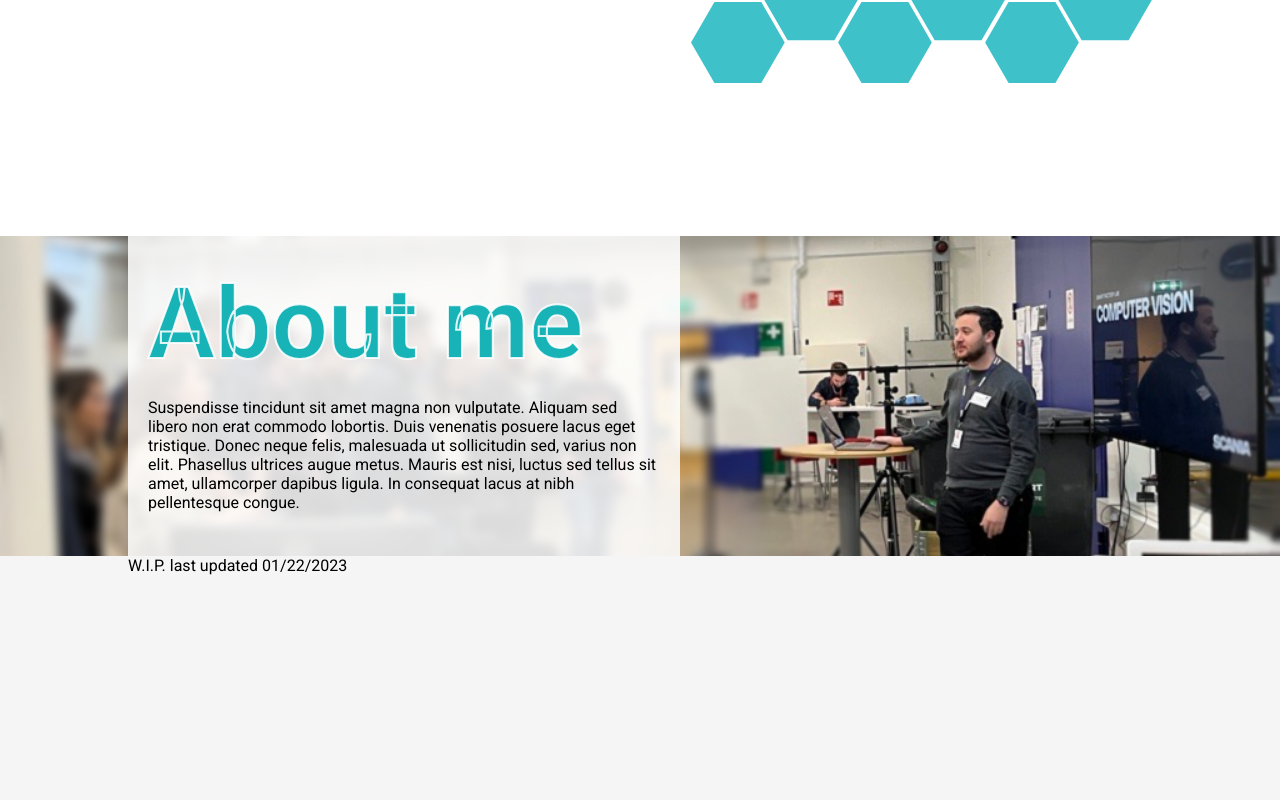
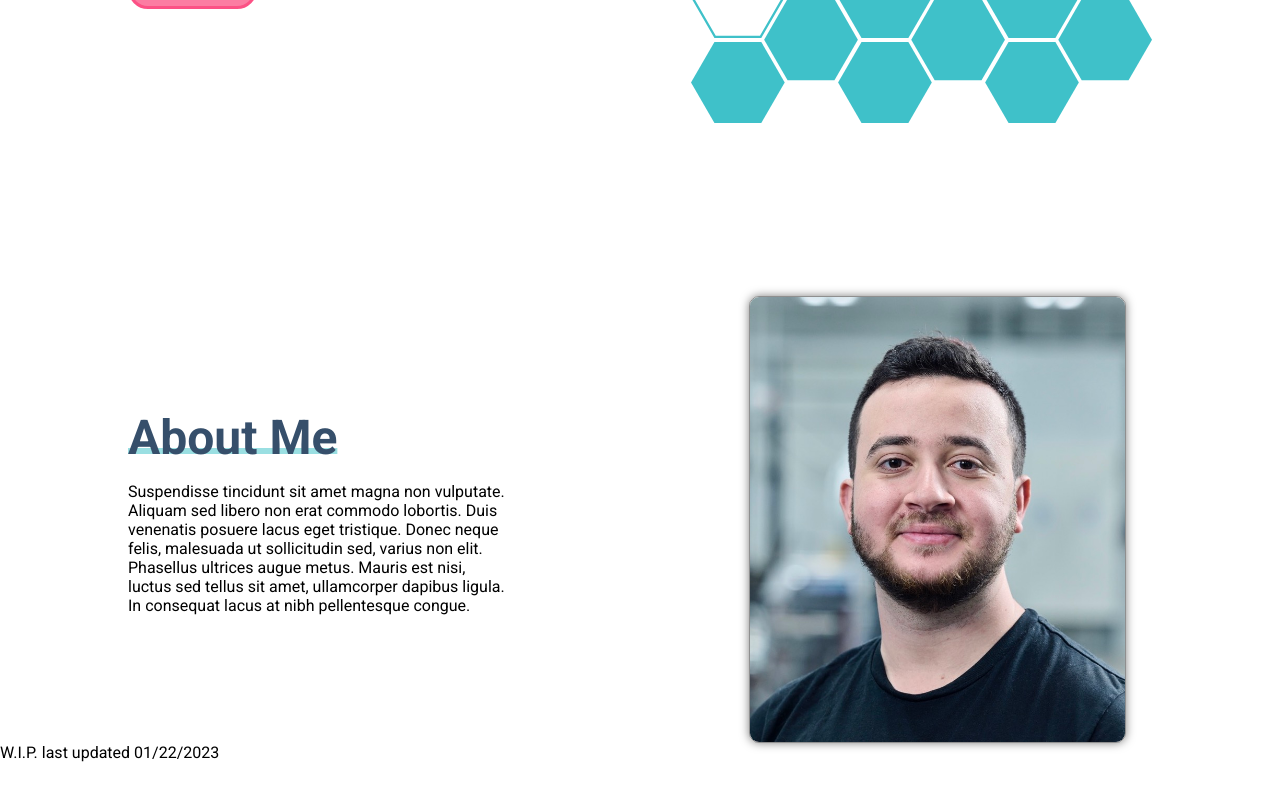
Before and after one commit to lectr1c/portfolio, a React (Vite) app: page / in a window 1280 px wide. Shown: the part 424-1224 px from the top of the page. Built offline with nearby package versions, Linux system fonts and the light colour scheme.

Commit message:
About Me Section Done

```diff
--- /dev/null
+++ b/src/Components/AboutMe.tsx
@@ -0,0 +1,14 @@
+import Portrait from "../assets/23106-100 Large.jpeg";
+export const AboutMe = () => {
+    return (
+        <section className="AboutMeContainer">
+            <div className="AboutMeInfo">
+                <h1>About Me</h1>
+                <p>Suspendisse tincidunt sit amet magna non vulputate. Aliquam sed libero non erat commodo lobortis. Duis venenatis posuere lacus eget tristique. Donec neque felis, malesuada ut sollicitudin sed, varius non elit. Phasellus ultrices augue metus. Mauris est nisi, luctus sed tellus sit amet, ullamcorper dapibus ligula. In consequat lacus at nibh pellentesque congue.  </p>
+            </div>
+            <div className="AboutMePortrait">
+                <img src={Portrait} alt={"My Portrait Photo"}/>
+            </div>
+        </section>
+    );
+};
--- a/src/Components/Main.tsx
+++ b/src/Components/Main.tsx
@@ -1,14 +1,10 @@
 import "../Styles/Main.scss";
 import image from "../assets/Presenting.jpg"
+import {AboutMe} from "./AboutMe";
 
 export default function Main() {
   return (<>
-    <section className="presentingSection">
-      <div>
-        <h1>About me</h1>
-        <p>Suspendisse tincidunt sit amet magna non vulputate. Aliquam sed libero non erat commodo lobortis. Duis venenatis posuere lacus eget tristique. Donec neque felis, malesuada ut sollicitudin sed, varius non elit. Phasellus ultrices augue metus. Mauris est nisi, luctus sed tellus sit amet, ullamcorper dapibus ligula. In consequat lacus at nibh pellentesque congue.  </p>
-      </div>
-    </section>
+    <AboutMe/>
     <div className="main">
       <div>
         W.I.P. last updated 01/22/2023
--- a/src/Styles/Hero.scss
+++ b/src/Styles/Hero.scss
@@ -3,19 +3,19 @@ $medium: 650px;
 $large: 900px;
 
 .Hero {
-  height: calc(80dvh);
+  height: 720px;
   display: flex;
   place-items: center;
   justify-content: space-between;
   position: relative;
   color: #364f6b;
 
-  width: 80vw;
-  margin: auto;
+  width: 80dvw;
+  padding: 0 10dvw;
 
   img {
     animation: fadeInImage 1s normal linear;
-    max-height: 600px;
+    max-height: 550px;
 
 
     @media screen and (max-width: $large) {
--- a/src/Styles/Main.scss
+++ b/src/Styles/Main.scss
@@ -3,73 +3,55 @@ $medium: 650px;
 $large: 900px;
 $xlarge: 1200px;
 
+.AboutMeContainer {
+  width: 80dvw;
+  padding: 0 10dvw;
+  display: flex;
+  align-items: center;
+  justify-content: space-between;
+  gap: 40px 40px;
+  flex-wrap: wrap;
 
-.presentingSection {
-  width: 80vw;
-  padding: 0 10vw;
-  margin-top: 20px;
-  background-image: url("../assets/Presenting.jpg");
-  height: 40vh;
-  background-size: cover;
-  background-position: center;
-  @media screen and (max-width: $medium) {
-    height: 30vh;
+  @media screen and (max-width: 893px) {
+    justify-content: center;
   }
 
-  div {
-    display: flex;
-    height: 100%;
-    justify-content: center;
-    flex-direction: column;
-    width: 50%;
-    padding: 0 20px;
-    background-color: rgba(255, 255, 255, 0.86);
-    @media screen and (max-width: $medium) {
-      width: 60%;
-    }
+  img {
+    max-width: 100%;
+    max-height: 445.217px;
+    border-radius: 10px;
+    border: rgba(0, 0, 0, 0.44) 1px solid;
+    box-shadow: rgba(0, 0, 0, 0.5) 0px 0px 10px;
+  }
+
+}
+
+.AboutMeInfo {
+
+  h1 {
+    color: #364f6b;
+    font-size: clamp(40px, 4vw, 3rem);
+
+    text-decoration: underline;
+    text-decoration-skip-ink: none;
+    text-decoration-thickness: 6px;
+    text-underline-offset: -6px;
+    text-decoration-color: #3fc2c986;
+
+    margin: 0;
   }
 
   p {
-    min-width: 0;
-    color: black;
-
-    border-radius: 3px;
-    @media screen and (max-width: $medium) {
-      font-size: 13px;
-    }
-
-    @media screen and (max-width: $small) {
-      font-size: 11px;
-    }
-  }
-
-  h1 {
-    margin: 0;
-    font-size: 100px;
-    color: #17b3b7;
-    -webkit-text-stroke: thin rgba(255, 255, 255, 0.87);
-
-    @media screen and (max-width: $xlarge) {
-      font-size: 70px;
-    }
-
-    @media screen and (max-width: $large) {
-      font-size: 50px;
-    }
-
-    @media screen and (max-width: $medium) {
-      font-size: 40px;
-    }
-
-    @media screen and (max-width: $small) {
-      font-size: 35px;
-    }
+    width: clamp(300px, 30vw, 600px);
   }
 }
 
-.main {
-  width: 80vw;
-  padding: 0 10vw;
-  height: 300px;
-  background-color: #f5f5f5;
+.AboutMePortrait {
+  padding-right: clamp(0px, 2vw,150px);
+  display: flex;
+  justify-content: center;
+
+  @media screen and (max-width: 1018px) {
+    padding-right: 0px;
+  }
 }
```
Also changed, not shown: src/assets/23106-100 Large.jpeg (added).
